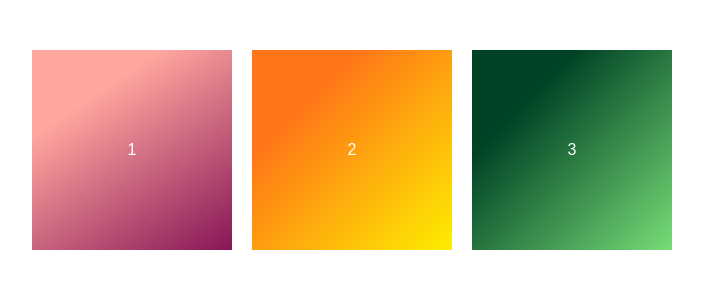
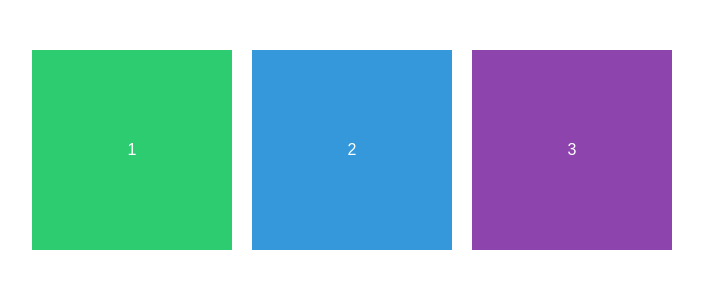
Before and after one commit to Le-Thi-Thu-Ha/B2-git, a plain HTML site: page index.html in a window 1280 px wide. Shown: the whole page, without its empty margins (288-991 px from the left). Drawn offline with Linux system fonts and the light colour scheme.

Commit message:
Commit 3

```diff
--- a/assets/js/main.js
+++ b/assets/js/main.js
@@ -0,0 +1,15 @@
+function changeColor(){
+
+
+  var color = document.querySelectorAll(".box")
+  var color1 = color[0].style.backgroundColor;
+  var color2 = color[1].style.backgroundColor;
+  var color3 = color[2].style.backgroundColor;
+
+
+  color[0].style.backgroundColor = color2;
+  color[1].style.backgroundColor = color3;
+  color[2].style.backgroundColor =color1;
+
+
+}
--- a/assets/main/main.css
+++ b/assets/main/main.css
@@ -23,21 +23,10 @@ body {
 .box {
   height: 200px;
   width: 200px;
-  background-color: #861657;
-  background-image: linear-gradient(326deg, #861657 0%, #ffa69e 74%);
   color: white;
   line-height: 200px;
   text-align: center;
-}
-
-.box:nth-child(2) {
-  background-color: #fdee00;
-  background-image: linear-gradient(315deg, #fdee00 0%, #ff7518 74%);
-}
-
-.box:last-child {
-  background-color: #77dd77;
-  background-image: linear-gradient(314deg, #77dd77 0%, #004225 74%);
+  cursor: pointer;
 }
 
 .wrap {
--- a/index.html
+++ b/index.html
@@ -5,14 +5,32 @@
     <meta name="viewport" content="width=device-width, initial-scale=1.0" />
     <title>Bai 2 Git</title>
     <link rel="stylesheet" href="./assets/main/main.css" />
-    <script src="./assets/js/main.js"></script>
+    <script src="./assets/js/main.js" defer></script>
   </head>
   <body>
     <div class="wrap">
       <div class="container">
-        <div class="box">1</div>
-        <div class="box">2</div>
-        <div class="box">3</div>
+        <div
+          class="box"
+          style="background-color: #2ecc71"
+          onclick="changeColor()"
+        >
+          1
+        </div>
+        <div
+          class="box"
+          style="background-color: #3498db"
+          onclick="changeColor()"
+        >
+          2
+        </div>
+        <div
+          class="box"
+          style="background-color: #8e44ad"
+          onclick="changeColor()"
+        >
+          3
+        </div>
       </div>
     </div>
   </body>
```
